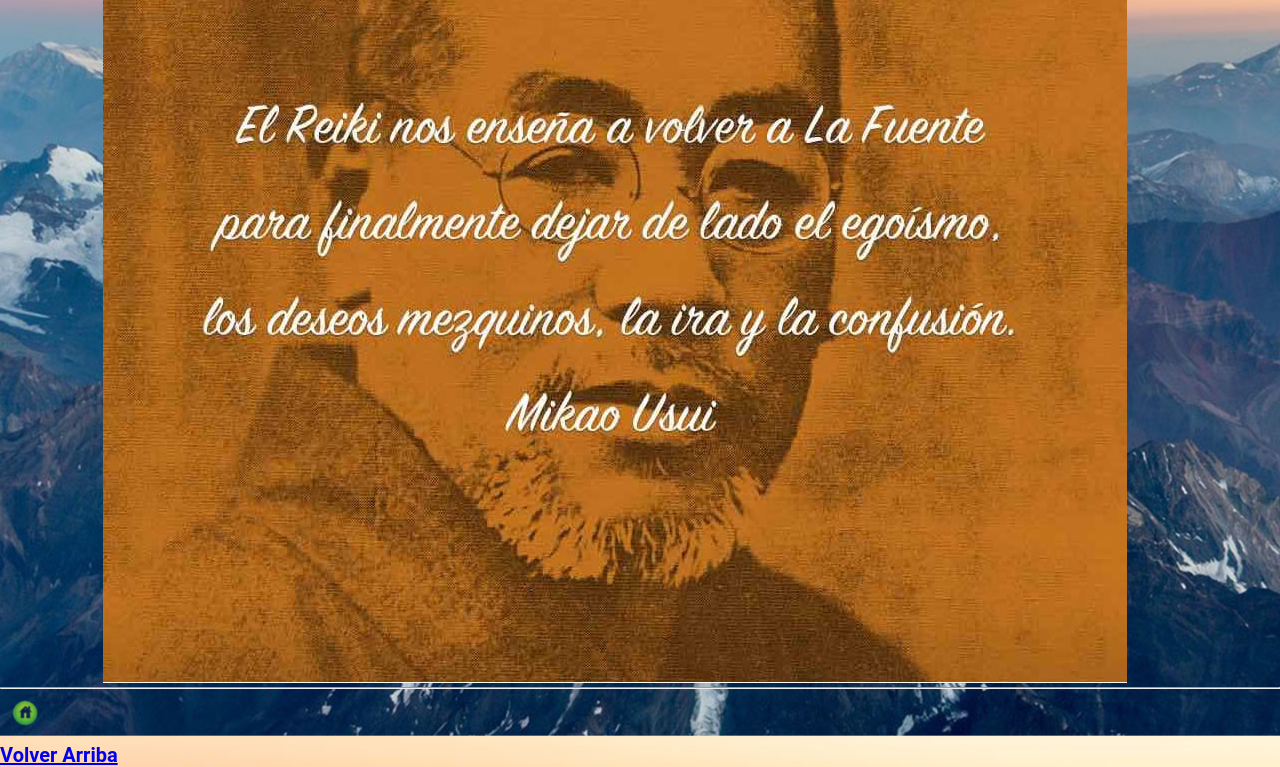
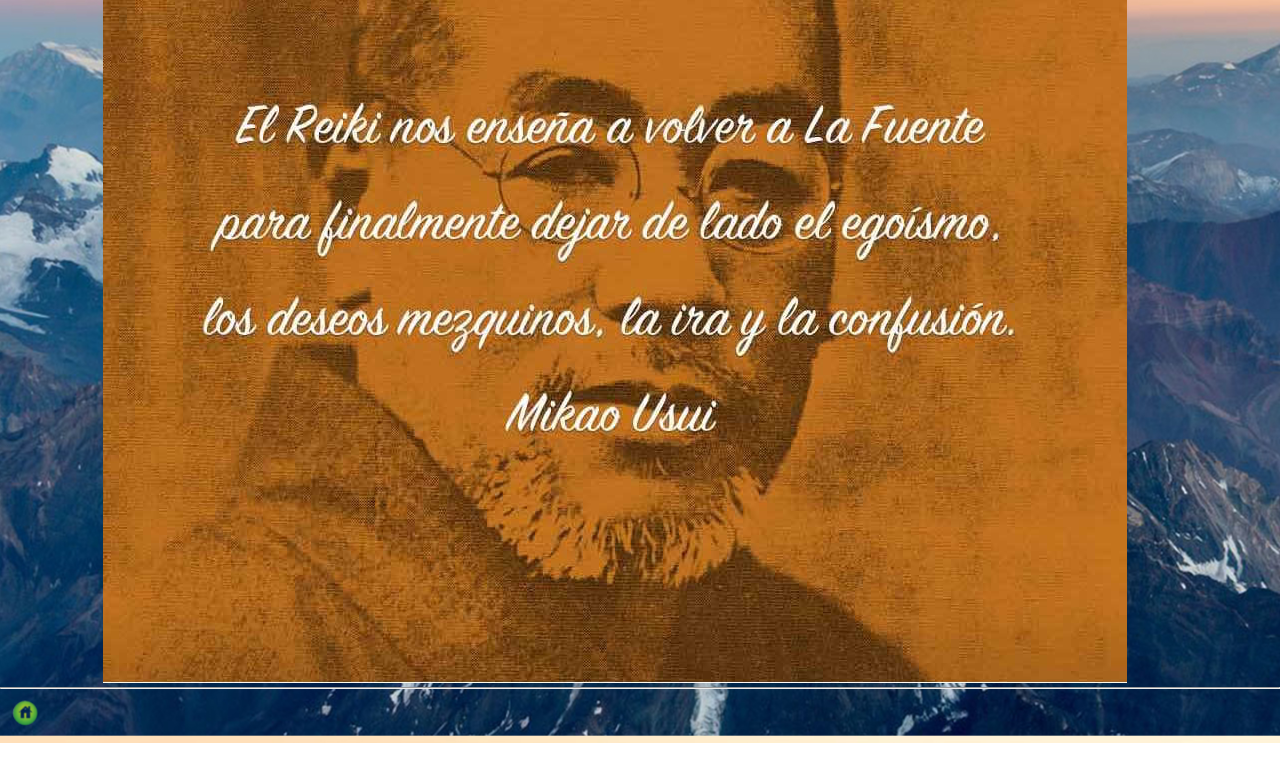
Before and after one commit to Aletema/escuela_cubana_de_reiki, a plain HTML site: page index.html in a window 1280 px wide. Shown: the part 971-1738 px from the top of the page. After the commit the page ends 1714 px from the top, so only its background shows below. Drawn offline with Linux system fonts and the light colour scheme.

Commit message:
modifico index

```diff
--- a/estilo.css
+++ b/estilo.css
@@ -335,6 +335,11 @@ body {
         -webkit-transform: scale(.5);
         transform: scale(.5);
     }
+    .volver-arriba {
+
+       max-height: max-content;
+       max-width: max-content;
+    }
 }
 
 /*Fin Media queri index*/
--- a/index.html
+++ b/index.html
@@ -49,7 +49,7 @@
         <div class="volver-arriba">
             <a href="index.html"><img src="imagenes/Dimensiones-personalizadas 50x50-px-volver.png"
                     alt="boton volver arriba">
-                <h3 class="h3">Volver Arriba</h3>
+                <h3 class="h3"></h3>
             </a>
         </div>
         <div class="redes">
```
